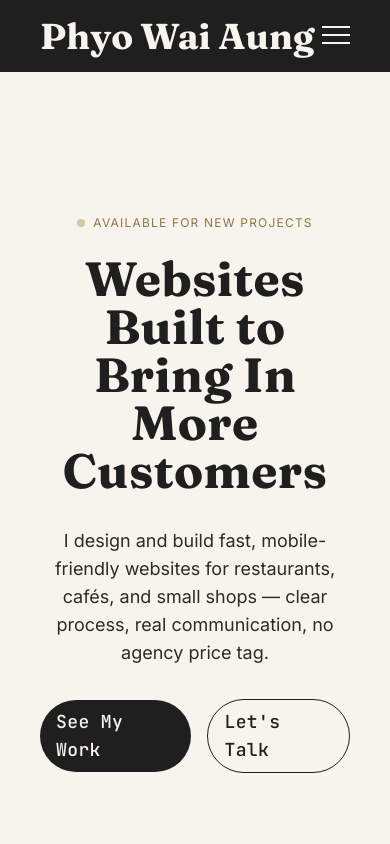
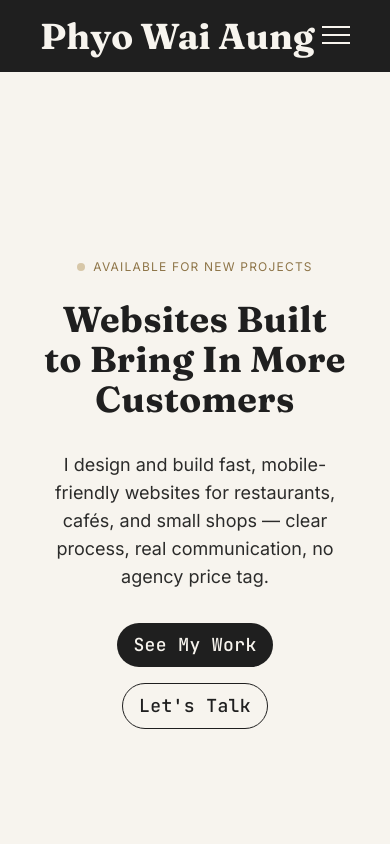
Before and after one commit to Leo15th/portfolio, a website built with Vite: page index.html in a window 390 px wide. Shown: the top 844 px of the page. Built offline with nearby package versions, Linux system fonts and the light colour scheme.

Commit message:
update seo

```diff
--- a/index.html
+++ b/index.html
@@ -18,17 +18,17 @@
 
     <!-- Open Graph / Facebook / LinkedIn / WhatsApp -->
     <meta property="og:type" content="website">
-    <meta property="og:url" content="https://leo15th.github.io/your-repo-name/">
+    <meta property="og:url" content="https://leo15th.github.io/portfolio/">
     <meta property="og:title" content="Phyo Wai Aung — Websites for Restaurants, Cafés & Small Shops">
     <meta property="og:description" content="I design and build fast, mobile-friendly websites for restaurants, cafés, and small shops worldwide — clear process, real communication, no agency price tag.">
-    <meta property="og:image" content="https://leo15th.github.io/your-repo-name/og-image.png">
+    <meta property="og:image" content="https://leo15th.github.io/portfolio/og-image.png">
 
     <!-- Twitter/X Card -->
     <meta name="twitter:card" content="summary_large_image">
-    <meta name="twitter:url" content="https://leo15th.github.io/your-repo-name/">
+    <meta name="twitter:url" content="https://leo15th.github.io/portfolio/">
     <meta name="twitter:title" content="Phyo Wai Aung — Websites for Restaurants, Cafés & Small Shops">
     <meta name="twitter:description" content="I design and build fast, mobile-friendly websites for restaurants, cafés, and small shops worldwide — clear process, real communication, no agency price tag.">
-    <meta name="twitter:image" content="https://leo15th.github.io/your-repo-name/og-image.png">
+    <meta name="twitter:image" content="https://leo15th.github.io/portfolio/og-image.png">
 
     <!-- Theme color (browser tab color on mobile) -->
     <meta name="theme-color" content="#1F1F1F">
@@ -90,14 +90,14 @@
           <span class="text-xs tracking-widest text-gold-deep uppercase font-sans">Available for new projects</span>
         </div>
         <!-- section header -->
-        <h2 class="text-anthracite text-5xl font-bold font-serif text-center mb-8">Websites Built to Bring In More Customers</h2>
+        <h2 class="text-anthracite text-4xl md:text-5xl font-bold font-serif text-center mb-8">Websites Built to Bring In More Customers</h2>
         <p class="text-anthracite-soft font-sans text-lg text-center tracking-normal">I design and build fast, mobile-friendly websites for restaurants, cafés, and small shops — clear process, real communication, no agency price tag.</p>
         <!-- cta containers -->
-        <div class="mt-8 flex justify-center items-center gap-4">
+        <div class="mt-8 flex flex-col sm:flex-row justify-center items-center gap-4">
           <!-- see my work cta -->
-          <a href="#projects" class="rounded-full bg-anthracite text-cream text-lg px-4 py-2 font-medium capitalize transition-all duration-200 hover:bg-gold-deep hover:-translate-y-1 hover:cursor-pointer hover:shadow-md hover:shadow-anthracite hover:border hover:border-anthracite-soft font-mono">see my work</a>
+          <a href="#projects" class="rounded-full bg-anthracite text-cream text-lg px-4 py-2 font-medium capitalize transition-all duration-200 hover:bg-gold-deep hover:-translate-y-1 hover:cursor-pointer hover:shadow-md hover:shadow-anthracite hover:border hover:border-anthracite-soft font-mono text-center">see my work</a>
           <!-- contact cta -->
-          <a href="#contact-me" class="rounded-full border border-anthracite text-anthracite text-lg px-4 py-2 font-medium capitalize transition-all duration-200 hover:border-gold hover:bg-gold/10 hover:-translate-y-1 hover:cursor-pointer font-mono">let's talk</a>
+          <a href="#contact-me" class="rounded-full border border-anthracite text-anthracite text-lg px-4 py-2 font-medium capitalize transition-all duration-200 hover:border-gold hover:bg-gold/10 hover:-translate-y-1 hover:cursor-pointer font-mono text-center">let's talk</a>
         </div>
       </div>
     </section>
```
Also changed, not shown: public/image.webp (added).
